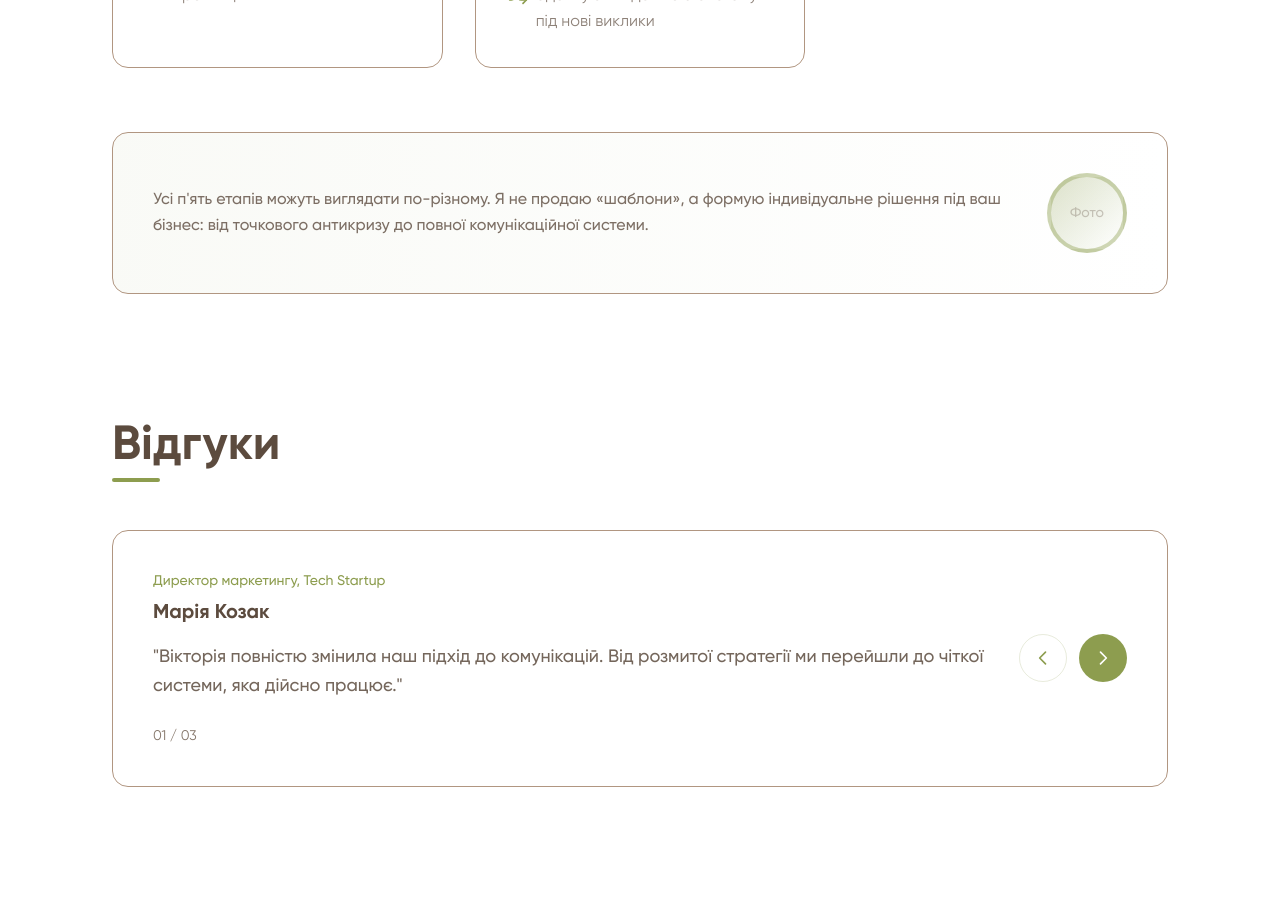
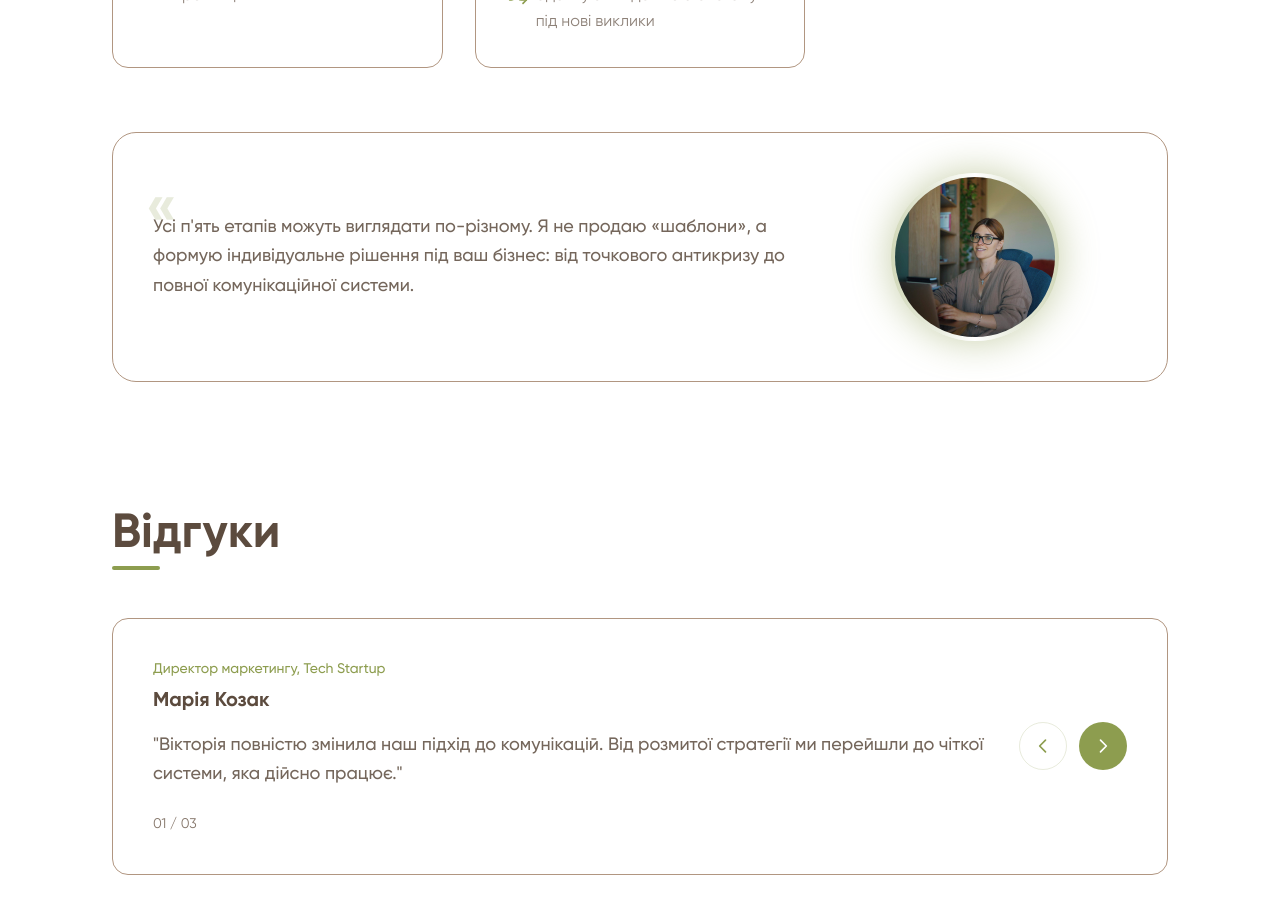
Before and after one commit to dmitriyhajrulin03-ctrl/victoria-bereshchak, a Next.js app: page / in a window 1280 px wide. Shown: the part 4500-5416 px from the top of the page. Built offline with nearby package versions, Linux system fonts and the light colour scheme.

Commit message:
Update How I Work section quote to match Approach section design

```diff
--- a/app/page.tsx
+++ b/app/page.tsx
@@ -665,16 +665,25 @@ function HowIWorkSection() {
         </div>
 
         {/* Quote Section */}
-        <div className="bg-gradient-to-r from-primary/5 to-accent/5 border border-border rounded-2xl p-6 sm:p-8 md:p-10 flex flex-col sm:flex-row gap-6 sm:gap-8 items-start sm:items-center">
-          <div className="flex-1">
-            <p className="text-sm sm:text-base text-foreground/80 leading-relaxed font-medium">
+        <div className="grid grid-cols-1 lg:grid-cols-3 gap-6 sm:gap-8 items-center border border-border rounded-3xl p-6 sm:p-8 md:p-10">
+          <div className="lg:col-span-2 order-2 lg:order-1">
+            <p className="text-base sm:text-lg text-foreground/85 leading-relaxed font-medium scroll-reveal relative">
+              <span className="absolute -top-8 -left-2 text-5xl sm:text-6xl text-primary/20 font-bold">«</span>
               Усі п'ять етапів можуть виглядати по-різному. Я не продаю «шаблони», а формую індивідуальне рішення під ваш бізнес: від точкового антикризу до повної комунікаційної системи.
             </p>
           </div>
 
-          {/* Avatar */}
-          <div className="flex-shrink-0 w-16 h-16 sm:w-20 sm:h-20 rounded-full bg-gradient-to-br from-primary/30 to-accent/30 border-4 border-primary/40 flex items-center justify-center shadow-lg shadow-primary/20">
-            <span className="text-foreground/30 text-sm font-medium">Фото</span>
+          {/* Image on the right */}
+          <div className="flex justify-center items-center order-1 lg:order-2">
+            <div className="relative p-1 bg-gradient-to-r from-primary/40 via-accent/40 to-primary/40 rounded-full animate-pulse-glow">
+              <Image
+                src="/photos/opinion.jpg"
+                alt="Вікторія Берещак"
+                width={160}
+                height={160}
+                className="w-32 h-32 sm:w-40 sm:h-40 rounded-full shadow-lg shadow-primary/20 object-cover"
+              />
+            </div>
           </div>
         </div>
       </div>
```
